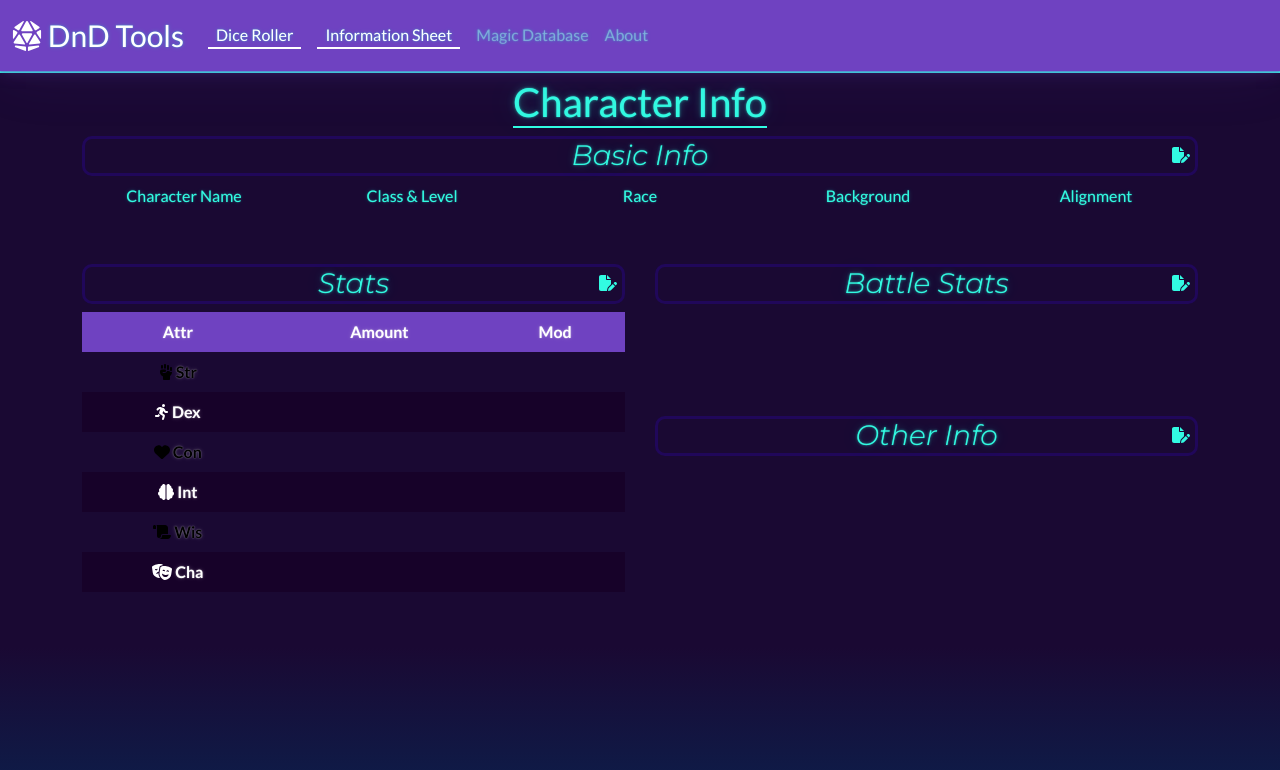
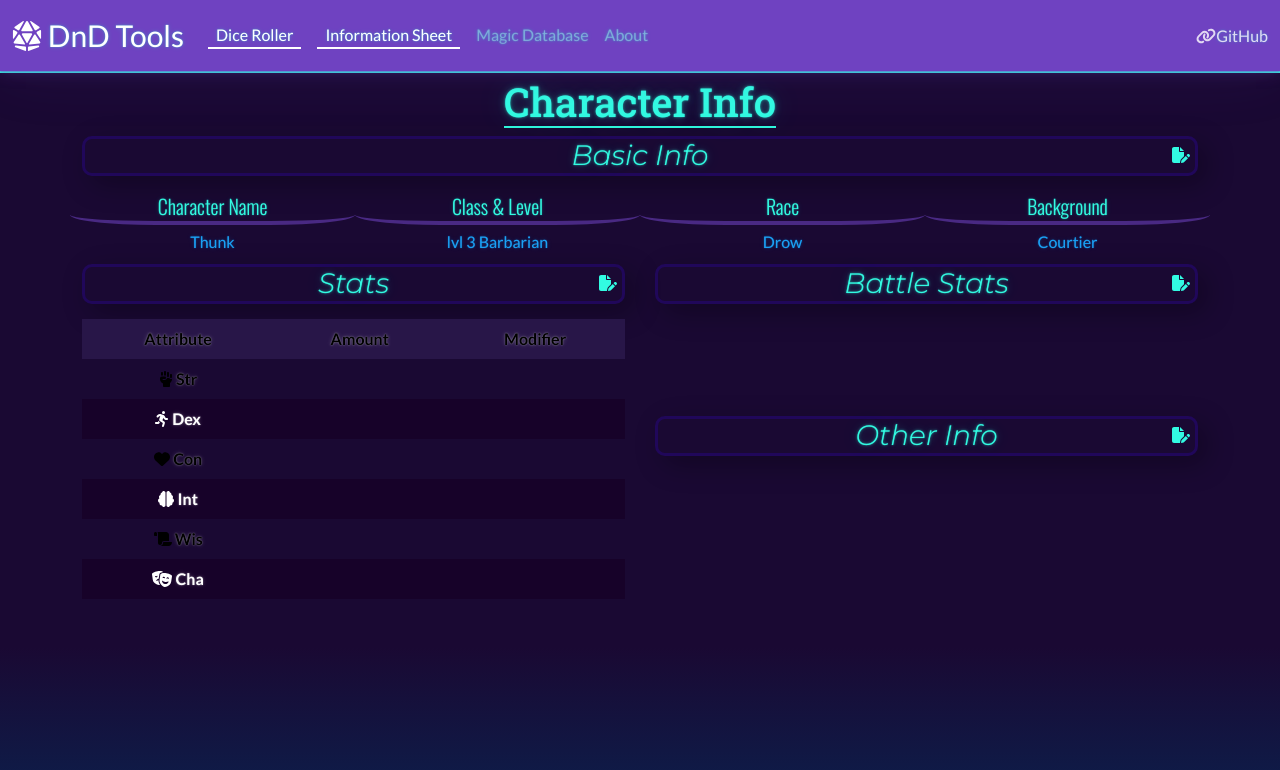
Before and after one commit to ZachOyer/DnD-Tools, an Angular app: page /info-sheet in a window 1280 px wide. Shown: the top 770 px of the page. Built offline with nearby package versions, Linux system fonts and the light colour scheme.

Commit message:
Updates to character info

```diff
--- a/src/app/app.component.html
+++ b/src/app/app.component.html
@@ -22,6 +22,7 @@
               <a class="nav-link disabled" href="#">About</a>
             </li>
           </ul>
+          <a class="git-link" target="_blank" href="https://github.com/ZachOyer/DnD-Tools"><fa-icon [icon]="faGit"></fa-icon>GitHub</a>
         </div>
       </div>
     </nav>
--- a/src/app/app.component.sass
+++ b/src/app/app.component.sass
@@ -2,6 +2,14 @@
   padding: 0px 0px
   margin: 8px 8px
   border-bottom: 2px solid white
+
+.git-link
+  text-decoration: none
+  color: white
+  opacity: 0.8
+  transition: opacity 0.2s ease-in-out
+  &:hover
+    opacity: 1
 
 .hover-shadow
   transform: scale(1, 1)
--- a/src/app/app.component.ts
+++ b/src/app/app.component.ts
@@ -1,5 +1,5 @@
 import { Component } from '@angular/core';
-import { faDiceD20 } from '@fortawesome/free-solid-svg-icons';
+import { faDiceD20, faLink, faPersonBreastfeeding } from '@fortawesome/free-solid-svg-icons';
 import { appAnimations, introAnimations } from './app-animation';
 
 @Component({
@@ -10,6 +10,7 @@ import { appAnimations, introAnimations } from './app-animation';
 })
 export class AppComponent {
   faDnD = faDiceD20;
+  faGit = faLink;
   currentTab: number;
   isGreen = 'true';
   title = 'DnD Tools';
--- a/src/app/app.module.ts
+++ b/src/app/app.module.ts
@@ -12,6 +12,7 @@ import { InformationSheetComponent } from './information-sheet/information-sheet
 import { FontAwesomeModule } from '@fortawesome/angular-fontawesome';
 import { EditBasicInfoModalComponent } from './edit-info-modals/edit-basic-info-modal/edit-basic-info-modal.component';
 import { EditStatsModalComponent } from './edit-info-modals/edit-stats-modal/edit-stats-modal.component';
+import { HttpClientModule } from '@angular/common/http';
 
 @NgModule({
   declarations: [
@@ -27,7 +28,8 @@ import { EditStatsModalComponent } from './edit-info-modals/edit-stats-modal/edi
     FormsModule,
     AppRoutingModule,
     RouterModule,
-    FontAwesomeModule
+    FontAwesomeModule,
+    HttpClientModule
   ],
   providers: [],
   bootstrap: [AppComponent]
--- a/src/app/dice-roller/dice-roller.component.sass
+++ b/src/app/dice-roller/dice-roller.component.sass
@@ -3,6 +3,7 @@
   padding: 15px
 
 .dungeon-icon
+  opacity: 0.5
   position: fixed
   color: #1a0933
   z-index: -99
@@ -11,9 +12,9 @@
   right: 290px
 
 .dragon-icon
-  opacity: 0.1
+  opacity: 0.5
   position: fixed
-  color: grey
+  color: #1a0933
   z-index: -99
   transform: scale(13)
   bottom: 90px
@@ -31,6 +32,7 @@ svg#clouds
   display: block
 
 .title-text
+  font-family: 'Roboto Slab', serif
   text-align: center
   border-bottom: 2px solid
   width: max-content
--- a/src/app/information-sheet/information-sheet.component.html
+++ b/src/app/information-sheet/information-sheet.component.html
@@ -1,24 +1,43 @@
 <h1 class="title-text">Character Info</h1>
 <div class="container">
   <div class="row mb-2" style="height: 15vh;">
-    <div class="basic-info">
+    <div class="section">
+      <div id="section-bar">
         <fa-icon class="edit-button" [icon]="faEdit"></fa-icon>
         <h3>Basic Info</h3>
+      </div>
       <div class="row">
-        <div class="col">
+        <div class="col curtains">
           Character Name
         </div>
-        <div class="col">
+        <div class="col curtains">
           Class & Level
         </div>
-        <div class="col">
+        <div class="col curtains">
           Race
         </div>
-        <div class="col">
+        <div class="col curtains">
           Background
         </div>
-        <div class="col">
+        <div *ngIf="currentCharacter?.alignment" class="col curtains">
           Alignment
+        </div>
+      </div>
+      <div class="row" style="margin-top: 5px">
+        <div class="col text-info">
+          {{currentCharacter?.name}}
+        </div>
+        <div class="col text-info">
+          lvl {{currentCharacter?.level}} {{currentCharacter?.class}}
+        </div>
+        <div class="col text-info">
+          {{currentCharacter?.race}}
+        </div>
+        <div class="col text-info">
+          {{currentCharacter?.background}}
+        </div>
+        <div *ngIf="currentCharacter?.alignment" class="col text-info">
+          {{currentCharacter?.alignment}}
         </div>
       </div>
     </div>
@@ -26,15 +45,17 @@
   <div class="row" style="height: 60vh;">
     <div class="col" style="margin-right: 3px;">
       <div class="row" style="height: 100%">
-        <div class="stats">
+        <div class="section">
+          <div id="section-bar">
             <fa-icon class="edit-button" [icon]="faEdit"></fa-icon>
             <h3>Stats</h3>
+          </div>
           <table class="table">
             <thead>
-              <tr class="table-primary">
-                <th scope="col">Attr</th>
+              <tr style="background-color: #281648">
+                <th scope="col">Attribute</th>
                 <th scope="col">Amount</th>
-                <th scope="col">Mod</th>
+                <th scope="col">Modifier</th>
               </tr>
             </thead>
             <tbody>
@@ -75,13 +96,16 @@
     </div>
     <div class="col" style="margin-left: 3px">
       <div class="row mb-2" style="height: 30%">
-        <div class="battle-stats">
+        <div class="section">
+          <div id="section-bar">
             <fa-icon class="edit-button" [icon]="faEdit"></fa-icon>
             <h3>Battle Stats</h3>
           </div>
         </div>
+      </div>
       <div class="row" style="height: 70%;">
-        <div class="other-info">
+        <div class="section">
+          <div id="section-bar">
             <fa-icon class="edit-button" [icon]="faEdit"></fa-icon>
             <h3>Other Info</h3>
           </div>
@@ -89,3 +113,4 @@
       </div>
     </div>
   </div>
+</div>
--- a/src/app/information-sheet/information-sheet.component.sass
+++ b/src/app/information-sheet/information-sheet.component.sass
@@ -1,11 +1,12 @@
 .title-text
+  font-family: 'Roboto Slab', serif
   text-align: center
   border-bottom: 2px solid
   width: max-content
   margin-right: auto
   margin-left: auto
 
-.test
+.magic-ball
   width: 300px
   height: 300px
   border-radius: 50%
@@ -15,35 +16,36 @@ h3
   font-family: 'Montserrat', sans-serif
   border: 3px solid #20075a
   border-radius: 10px
+  margin-bottom: 15px
+  box-shadow: 0.3em 0.3em 1em rgba(0,0,0,0.3)
+  transition: border 0.5s
+  &:hover
+    border: 3px solid #3c09b3
+    cursor: pointer
 
-.basic-info
+#section-bar:hover .edit-button
+  animation-name: bounce
+  animation-duration: 1s
+  animation-iteration-count: 1
+  -webkit-animation-name: bounce
+  -webkit-animation-duration: 1s
+  -webkit-animation-iteration-count: 1
+
+.section
   text-align: center
   position: relative
 
-.stats
-  text-align: center
-  position: relative
-
-.battle-stats
-  text-align: center
-  position: relative
-
-.other-info
-  text-align: center
-  position: relative
+.curtains
+  border-radius: 30%
+  border-bottom: 4px solid #492983
+  font-family: 'Oswald', sans-serif
+  font-size: 20px
 
 .edit-button
   cursor: pointer
   position: absolute
   right: 20px
   top: 7px
-  &:hover
-    animation-name: bounce
-    animation-duration: 1s
-    animation-iteration-count: 1
-    -webkit-animation-name: bounce
-    -webkit-animation-duration: 1s
-    -webkit-animation-iteration-count: 1
 
 
 @-webkit-keyframes bounce
--- a/src/app/information-sheet/information-sheet.component.ts
+++ b/src/app/information-sheet/information-sheet.component.ts
@@ -1,5 +1,7 @@
 import { Component, OnInit } from '@angular/core';
 import { faArrowUpWideShort, faBrain, faFilePen, faHandFist, faHatWizard, faHeart, faMasksTheater, faPencil, faPencilAlt, faPencilSquare, faPersonRunning, faScroll, faShieldHalved } from '@fortawesome/free-solid-svg-icons';
+import { HttpClient } from '@angular/common/http';
+import { Character } from '../shared/character';
 
 @Component({
   selector: 'app-information-sheet',
@@ -16,10 +18,23 @@ export class InformationSheetComponent implements OnInit {
   faProfBonus = faArrowUpWideShort;
   faEdit = faFilePen;
 
+  currentCharacter: any;
 
-  constructor() { }
+
+  constructor(private http: HttpClient) {
+    this.currentCharacter = undefined;
+  }
 
   ngOnInit(): void {
+    this.getCharacterInfo();
+  }
+
+  getCharacterInfo() {
+    this.http.get('../assets/character-info.json')
+    .subscribe((resp: any) => {
+      this.currentCharacter = <Character>(resp.characters[0]);
+    }
+    )
   }
 
 }
--- a/src/app/shared/character.ts
+++ b/src/app/shared/character.ts
@@ -1,4 +1,4 @@
-import { Attack } from "./attack";
+ import { Attack } from "./attack";
 
 export interface Character {
   // Basic info
--- /dev/null
+++ b/src/assets/character-info.json
@@ -0,0 +1,29 @@
+{
+  "characters":[
+    {
+      "id": 0,
+      "name": "Thunk",
+      "class": "Barbarian",
+      "level": 3,
+      "background": "Courtier",
+      "race": "Drow",
+      "alignment": null,
+      "strength": 18,
+      "dexterity": 10,
+      "constitution": 18,
+      "intelligence": 10,
+      "wisdom": 10,
+      "charisma": 16,
+      "proficiencyBonus": 2,
+      "maxHitPoints": 37,
+      "hitPoints": 37,
+      "armorClass": 13,
+      "initiative": 0,
+      "speed": 30
+    },
+    {
+      "id": 1,
+      "name": "Andy"
+    }
+  ]
+}
--- a/src/styles.sass
+++ b/src/styles.sass
@@ -2,7 +2,10 @@
 @import "~bootstrap/scss/bootstrap"
 @import "~bootswatch/dist/vapor/bootswatch"
 @import "~font-awesome/css/font-awesome.min.css"
+
 @import url('https://fonts.googleapis.com/css2?family=Montserrat:ital,wght@1,300&display=swap')
+@import url('https://fonts.googleapis.com/css2?family=Roboto+Slab:wght@500&display=swap')
+@import url('https://fonts.googleapis.com/css2?family=Oswald:wght@300&display=swap')
 
 html
   overflow-y: hidden
```
Lines whose indentation alone changed are shown as unchanged.
